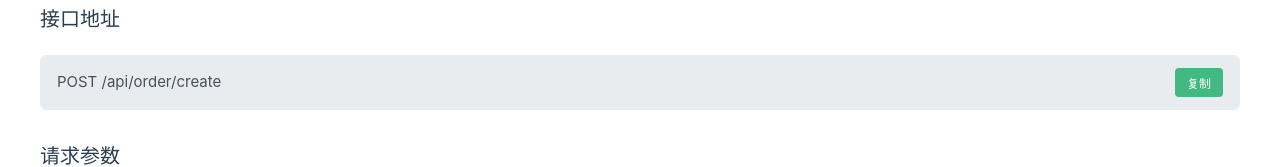
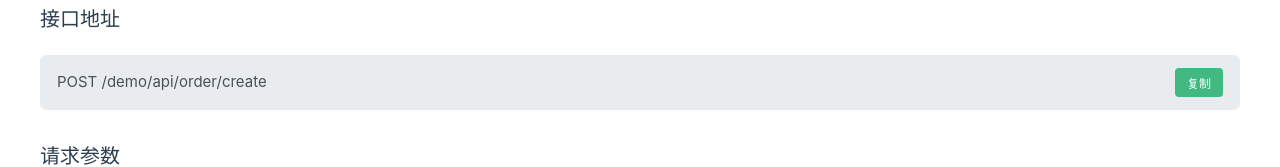
Before and after one commit to codefarmer0001/vue3-app, a Vue app: page /apidoc in a window 1280 px wide. Shown: the part 253-420 px from the top of the page. Built offline with nearby package versions, Linux system fonts and the light colour scheme.

Commit message:
add demo prefix

```diff
--- a/src/api.js
+++ b/src/api.js
@@ -1,6 +1,6 @@
 // 充值相关 API 封装
 export async function createOrder(amount, encryptType, merchantNo, secret) {
-  const res = await fetch('/api/order/create', {
+  const res = await fetch('/demo/api/order/create', {
     method: 'POST',
     headers: {
       'Content-Type': 'application/json',
--- a/src/components/ApiDoc.vue
+++ b/src/components/ApiDoc.vue
@@ -9,8 +9,8 @@
       <h3>接口地址</h3>
       <div class="code-block">
         <div class="code-header">
-          <span>POST /api/order/create</span>
-          <button @click="copyCode('POST /api/order/create')" class="copy-btn">复制</button>
+          <span>POST /demo/api/order/create</span>
+          <button @click="copyCode('POST /demo/api/order/create')" class="copy-btn">复制</button>
         </div>
       </div>
 
@@ -123,7 +123,7 @@ const successResponse = `{
 
 const jsExample = `// 使用 fetch 调用接口
 async function createOrder(amount, merchantNo, encryptType, secret) {
-  const response = await fetch('/api/order/create', {
+  const response = await fetch('/demo/api/order/create', {
     method: 'POST',
     headers: {
       'Content-Type': 'application/json',
--- a/vite.config.js
+++ b/vite.config.js
@@ -17,6 +17,11 @@ export default defineConfig({
   },
   server: {
     proxy: {
+      '/demo/api': {
+        target: 'http://localhost:8888',
+        changeOrigin: true,
+        rewrite: (path) => path.replace(/^\/demo\/api/, '/api'),
+      },
       '/api': {
         target: 'http://localhost:8888',
         changeOrigin: true,
```
